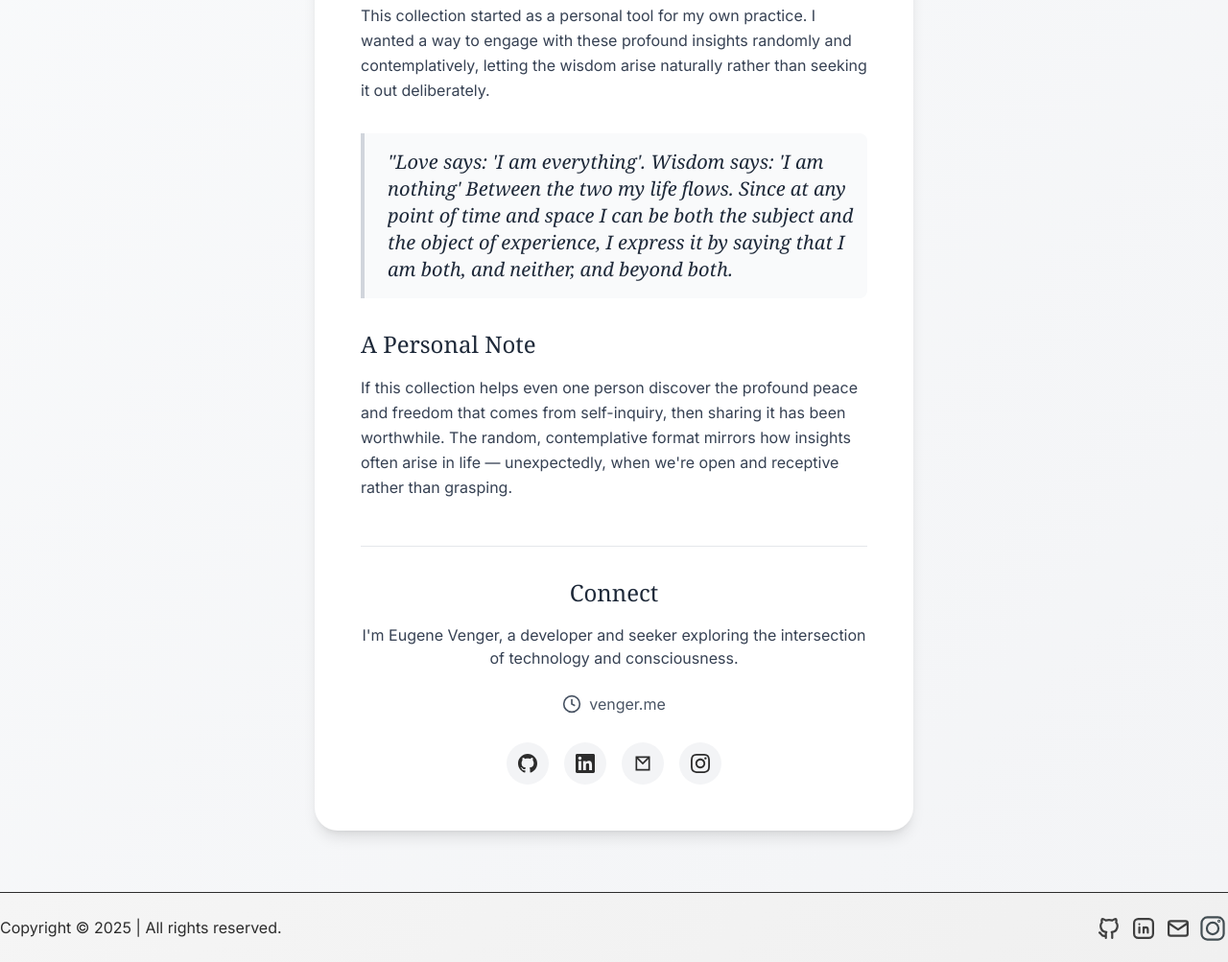
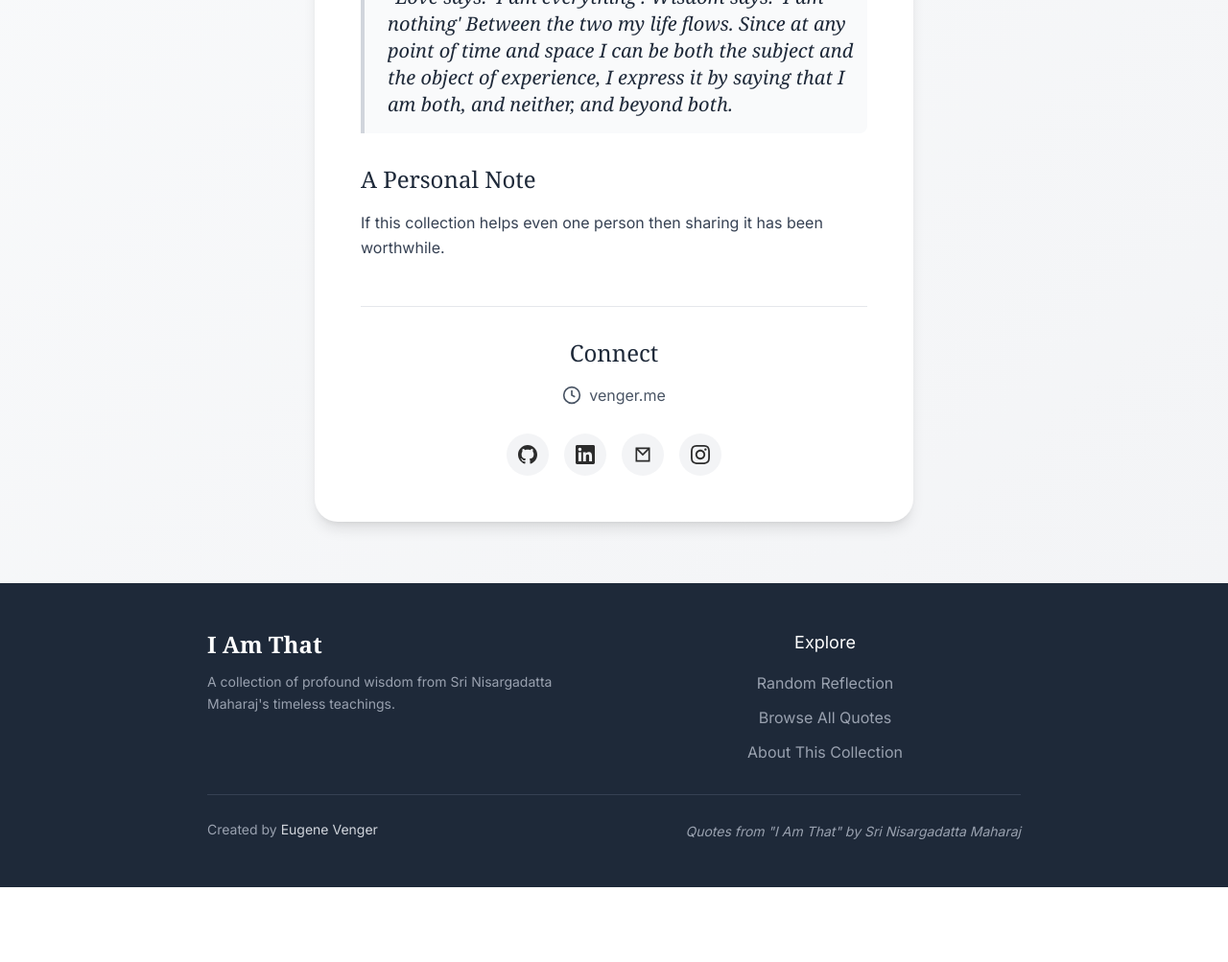
Before and after one commit to scare-destiny/i-am-that, an Astro site: page /about in a window 1280 px wide. Shown: the part 435-1438 px from the top of the page at 96% size. After the commit the page ends 1360 px from the top, so only its background shows below. Built offline with nearby package versions, Linux system fonts and the light colour scheme; Astro itself is replaced by a stand-in of ours.

Commit message:
generate og image

```diff
--- a/src/components/Footer.astro
+++ b/src/components/Footer.astro
@@ -1,7 +1,5 @@
 ---
-import Hr from "./Hr.astro";
-import Socials from "./Socials.astro";
-
+// src/components/Footer.astro
 const currentYear = new Date().getFullYear();
 
 export interface Props {
@@ -11,16 +9,63 @@ export interface Props {
 const { noMarginTop = false } = Astro.props;
 ---
 
-<footer class:list={["w-full", { "mt-auto": !noMarginTop }]}>
-  <Hr noPadding />
-  <div
-    class="flex flex-col items-center justify-between py-6 sm:flex-row-reverse sm:py-4"
-  >
-    <Socials centered />
-    <div class="my-2 flex flex-col items-center whitespace-nowrap sm:flex-row">
-      <span>Copyright &#169; {currentYear}</span>
-      <span class="hidden sm:inline">&nbsp;|&nbsp;</span>
-      <span>All rights reserved.</span>
+<footer class:list={["w-full bg-gray-800 text-gray-300", { "mt-auto": !noMarginTop }]}>
+  <div class="max-w-4xl mx-auto px-6 py-12">
+    <!-- Main Footer Content -->
+    <div class="grid grid-cols-1 md:grid-cols-2 gap-8 mb-8">
+
+      <!-- Brand Section -->
+      <div class="text-center md:text-left">
+        <h3 class="text-2xl font-serif font-semibold text-white mb-3">I Am That</h3>
+        <p class="text-sm text-gray-400 leading-relaxed">
+          A collection of profound wisdom from Sri Nisargadatta Maharaj's timeless teachings.
+        </p>
+      </div>
+
+      <!-- Navigation -->
+      <div class="text-center">
+        <h4 class="text-lg font-medium text-white mb-4">Explore</h4>
+        <nav class="space-y-3">
+          <div>
+            <a href="/" class="text-gray-400 hover:text-white transition-colors duration-200">
+              Random Reflection
+            </a>
+          </div>
+          <div>
+            <a href="/quotes" class="text-gray-400 hover:text-white transition-colors duration-200">
+              Browse All Quotes
+            </a>
+          </div>
+          <div>
+            <a href="/about" class="text-gray-400 hover:text-white transition-colors duration-200">
+              About This Collection
+            </a>
+          </div>
+        </nav>
+      </div>
+
+
+    </div>
+
+    <!-- Bottom Bar -->
+    <div class="border-t border-gray-700 pt-6">
+      <div class="flex flex-col sm:flex-row items-center justify-between gap-4">
+        <div class="text-sm text-gray-400 text-center sm:text-left">
+          <span>Created by </span>
+          <a
+            href="https://venger.me"
+            target="_blank"
+            rel="noopener noreferrer"
+            class="text-gray-300 hover:text-white transition-colors duration-200"
+          >
+            Eugene Venger
+          </a>
+        </div>
+
+        <div class="text-sm text-gray-400 text-center sm:text-right">
+          <div class="italic mt-1">Quotes from "I Am That" by Sri Nisargadatta Maharaj</div>
+        </div>
+      </div>
     </div>
   </div>
 </footer>
--- a/src/layouts/Layout.astro
+++ b/src/layouts/Layout.astro
@@ -8,9 +8,10 @@ import Umami from '@/components/analytics/Umami.astro'
 export interface Props {
   title: string;
   description?: string;
+  image?: string;
 }
 
-const { title = 'Highlights Collection', description = "Wisdom from Nisargadatta Maharaj's I Am That" } = Astro.props;
+const { title = 'Highlights Collection', description = "Wisdom from Nisargadatta Maharaj's I Am That", image = '/images/og-image.png' } = Astro.props;
 ---
 
 
@@ -33,9 +34,12 @@ const { title = 'Highlights Collection', description = "Wisdom from Nisargadatta
     <meta property="og:title" content={title} />
     <meta property="og:description" content={description} />
     <meta property="og:type" content="website" />
+    <meta property="og:image" content={image} />
+    <meta property="og:image:type" content="image/png" />
     <meta name="twitter:card" content="summary" />
     <meta name="twitter:title" content={title} />
     <meta name="twitter:description" content={description} />
+    <meta name="twitter:image" content={image} />
     <Umami/>
   </head>
   <body>
--- a/src/pages/about.astro
+++ b/src/pages/about.astro
@@ -22,11 +22,9 @@ import Header from '../components/Header.astro';
           <section>
             <h2 class="text-2xl font-serif text-gray-800 mb-4">Why I Created This</h2>
             <p class="text-gray-700 leading-relaxed mb-4">
-              I first encountered "I Am That" about a year ago, and it completely shifted my understanding of consciousness and reality. Now I find myself returning to these teachings constantly — rereading passages, contemplating specific quotes, and discovering new depths in familiar words.
+              I first encountered "I Am That" about a year ago, and it hit me deep. Now I find myself returning to this book constantly rereading passages.
             </p>
-            <p class="text-gray-700 leading-relaxed">
-              This collection started as a personal tool for my own practice. I wanted a way to engage with these profound insights randomly and contemplatively, letting the wisdom arise naturally rather than seeking it out deliberately.
-            </p>
+
           </section>
 
           <blockquote class="border-l-4 border-gray-300 pl-6 py-4 bg-gray-50 rounded-r-lg">
@@ -38,16 +36,14 @@ import Header from '../components/Header.astro';
           <section>
             <h2 class="text-2xl font-serif text-gray-800 mb-4">A Personal Note</h2>
             <p class="text-gray-700 leading-relaxed">
-              If this collection helps even one person discover the profound peace and freedom that comes from self-inquiry, then sharing it has been worthwhile. The random, contemplative format mirrors how insights often arise in life — unexpectedly, when we're open and receptive rather than grasping.
+              If this collection helps even one person then sharing it has been worthwhile.
             </p>
           </section>
         </div>
 
         <div class="mt-12 pt-8 border-t border-gray-200 text-center">
           <h2 class="text-2xl font-serif text-gray-800 mb-4">Connect</h2>
-          <p class="text-gray-700 mb-6">
-            I'm Eugene Venger, a developer and seeker exploring the intersection of technology and consciousness.
-          </p>
+
 
           <div class="mb-6">
             <a
```
Also changed, not shown: public/images/og-image.png (added).
